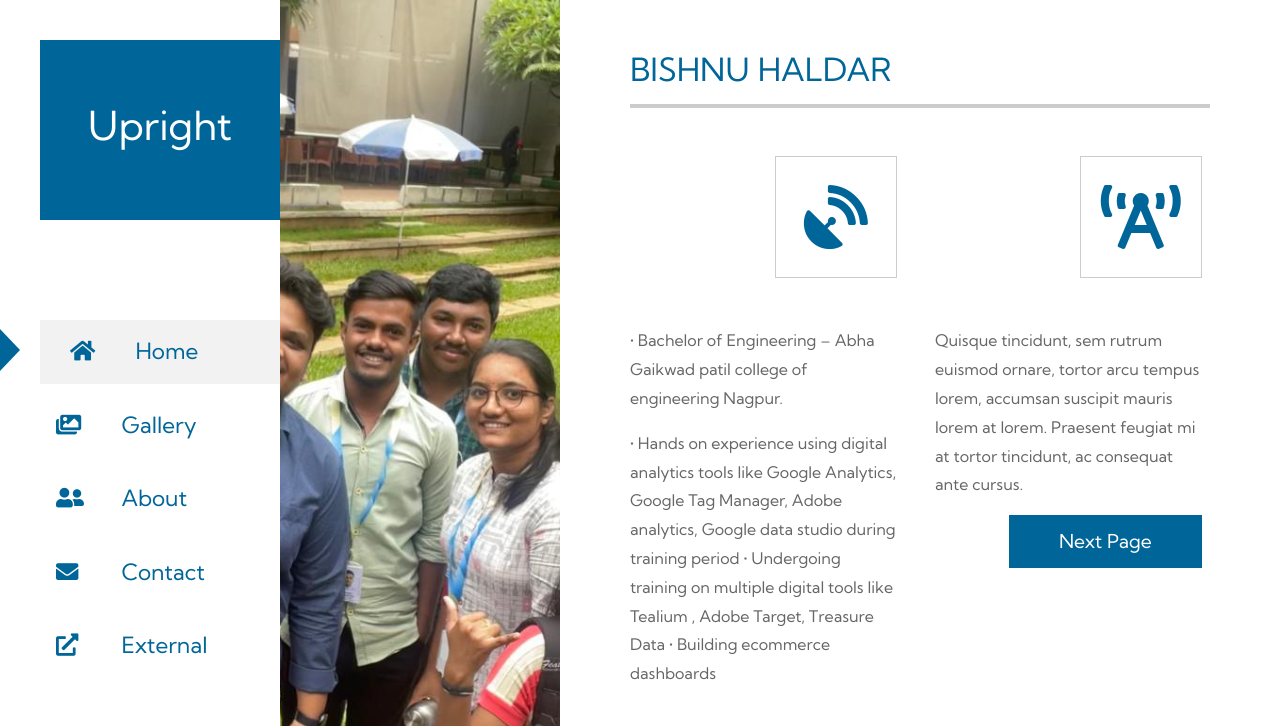
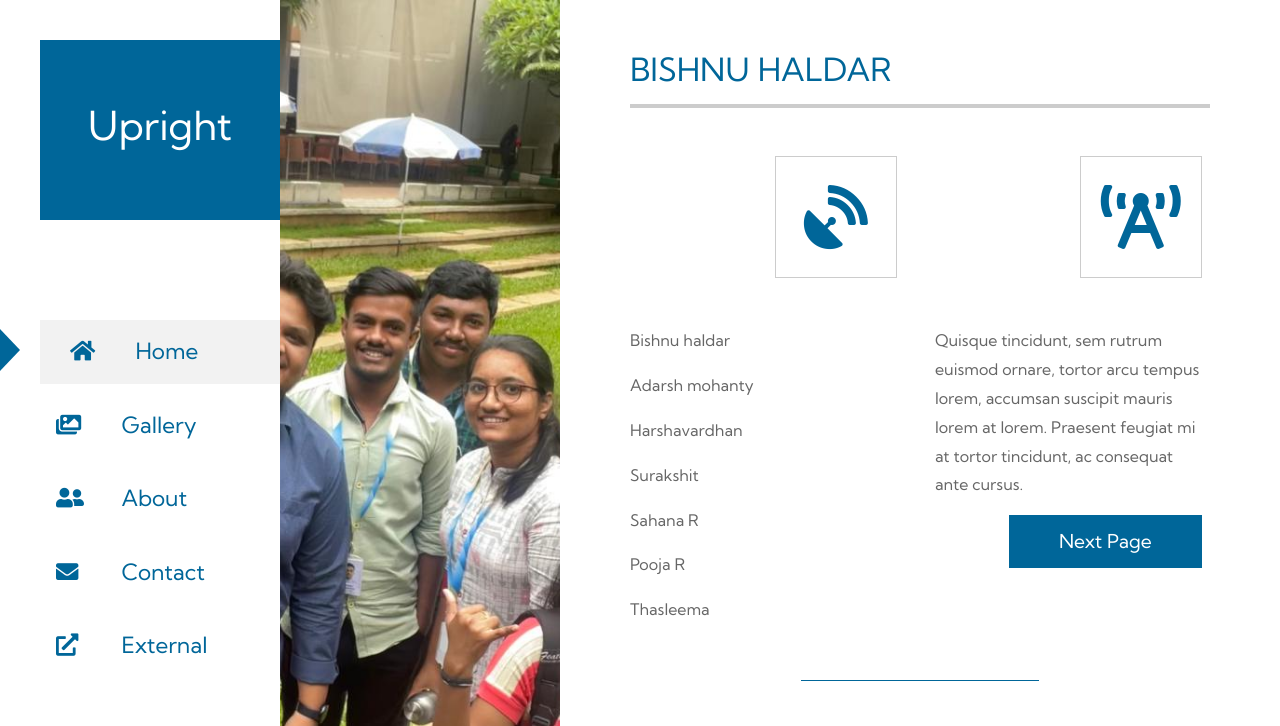
Before and after one commit to Bishnuhaldar/Bishnuhaldar1, a plain HTML site: page index.html in a window 1280 px wide. Shown: the top 726 px of the page. Drawn offline with Linux system fonts and the light colour scheme.

Commit message:
Update index.html

```diff
--- a/index.html
+++ b/index.html
@@ -101,15 +101,25 @@ height="0" width="0" style="display:none;visibility:hidden"></iframe></noscript>
                                         <i class="fas fa-satellite-dish fa-4x tm-text-primary"></i>
                                     </div>
                                     <p>
-                                        •	Bachelor of Engineering – Abha Gaikwad patil college of engineering Nagpur.
+                                        Bishnu haldar
+                                    </p>
+                                      <p>
+                                          Adarsh mohanty
+                                      </p>
+                                    <p>
+                                        Harshavardhan
+                                      </p>
+                                    <p>
+                                        Surakshit
                                     </p>
                                     <p>
-                                        •	Hands on experience using digital analytics tools like Google Analytics,
-                                        Google Tag Manager, Adobe analytics, Google data studio during training period
-                                            •	Undergoing training on multiple digital tools like Tealium , Adobe Target, Treasure Data
-                                     •	Building ecommerce dashboards
-
-
+                                        Sahana R
+                                    </p>
+                                    <p>
+                                        Pooja R
+                                    </p>
+                                     <p>
+                                         Thasleema
                                     </p>
                                 </div>
                             </div>
```
